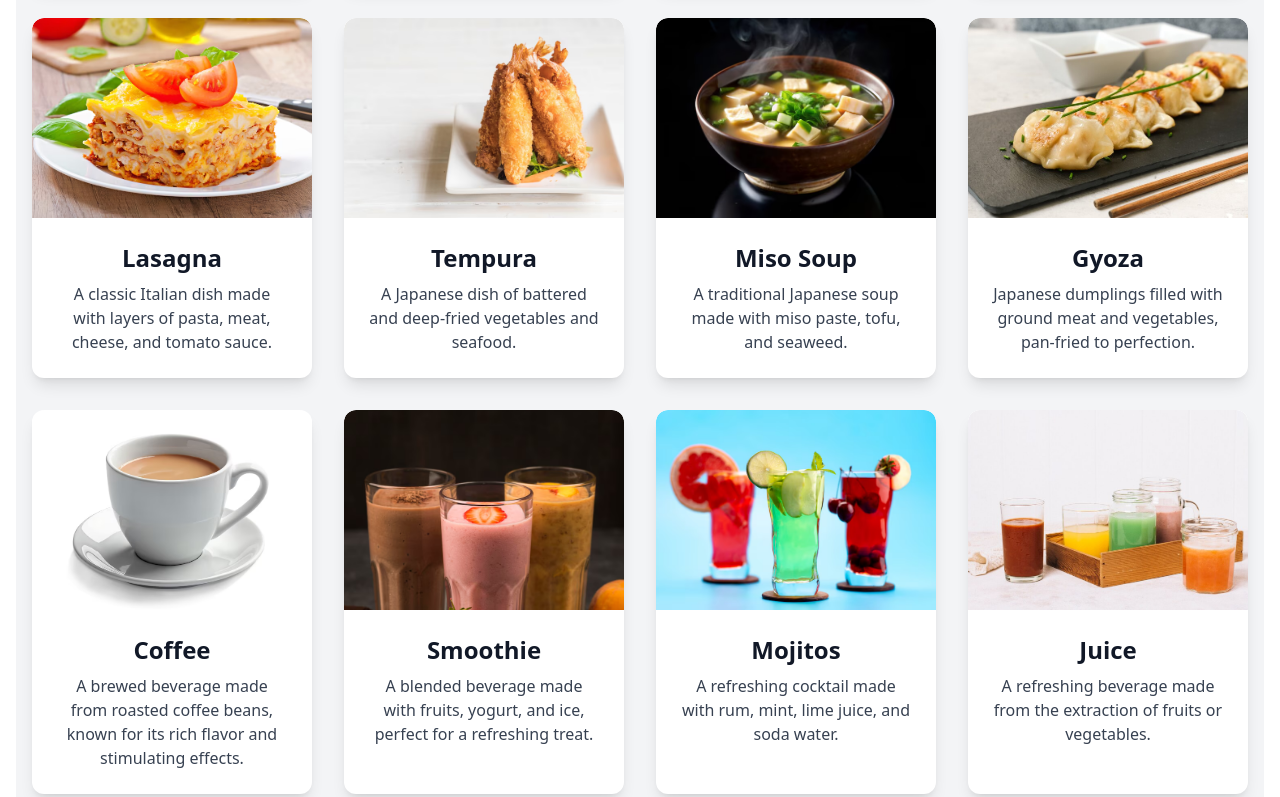
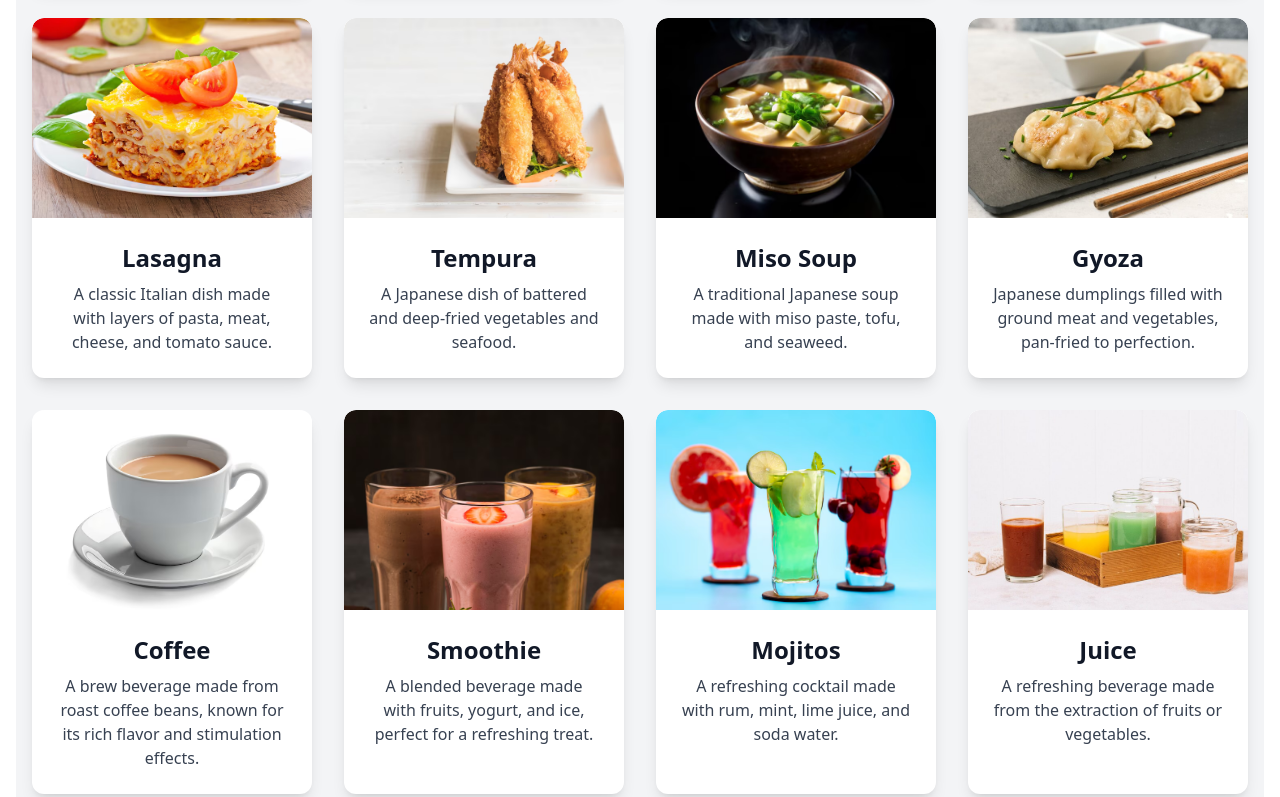
Before and after one commit to Th3ngSer/T-Rester, a plain HTML site: page Menu/menu.html in a window 1280 px wide. Shown: the part 2000-2797 px from the top of the page. Drawn offline with nearby package versions, Linux system fonts and the light colour scheme.

Commit message:
modifile menu.html

```diff
--- a/Menu/menu.html
+++ b/Menu/menu.html
@@ -42,9 +42,9 @@
     <hr class="border-t-2 border-gold-700 w-full mt-2">
 </header>
 
-    <section class="bg-white shadow">
+    <section class= "bg-white shadow">
         <div class="container mx-auto px-4 py-6 flex justify-between items-center">
-            <section id="featured-dishes" class="py-14 bg-gray-100">
+            <section id="featured-dishes" class="py-14 bg-gray-100 rounded-xl">
             <div class="container mx-auto px-4 text-center">
                 <h2 class="text-4xl font-bold text-gray-900 mb-8">Menu Dishes</h2>
                 <p class="text-lg text-gray-700 mb-6">Discover our signature dishes that showcase the rich flavors of evey country cuisine.</p>
@@ -84,8 +84,8 @@
     </section>
 
     <section class="bg-white shadow">
-        <div class="container mx-auto px-4 py-6 flex justify-between items-center">
-            <section id="featured-dishes" class="py-14 bg-gray-100">
+        <div class="container mx-auto px-4 py-6 flex justify-between items-center ">
+            <section id="featured-dishes" class="py-14 bg-gray-100 rounded-xl">
                 <div class="container mx-auto px-4 text-center">
                     <h2 class="text-4xl font-bold text-gray-900 mb-8">All Dishes for Menu</h2>
                     <p class="text-lg text-gray-700 mb-6">Discover our signature dishes that showcase the rich flavors of
@@ -180,7 +180,7 @@
                             <img src="/Photo/coffee.png" alt="Coffee" class="rounded-t-xl">
                             <div class="p-6">
                                 <h3 class="text-2xl font-semibold text-gray-900 mb-2">Coffee</h3>
-                                <p class="text-gray-700">A brewed beverage made from roasted coffee beans, known for its rich flavor and stimulating effects.</p>
+                                <p class="text-gray-700">A brew beverage made from roast coffee beans, known for its rich flavor and stimulation effects.</p>
                             </div>
                         </div>
                         <div class="dish-item bg-white rounded-xl shadow-lg overflow-hidden transform hover:scale-105 transition duration-300 ease-in-out">
```
